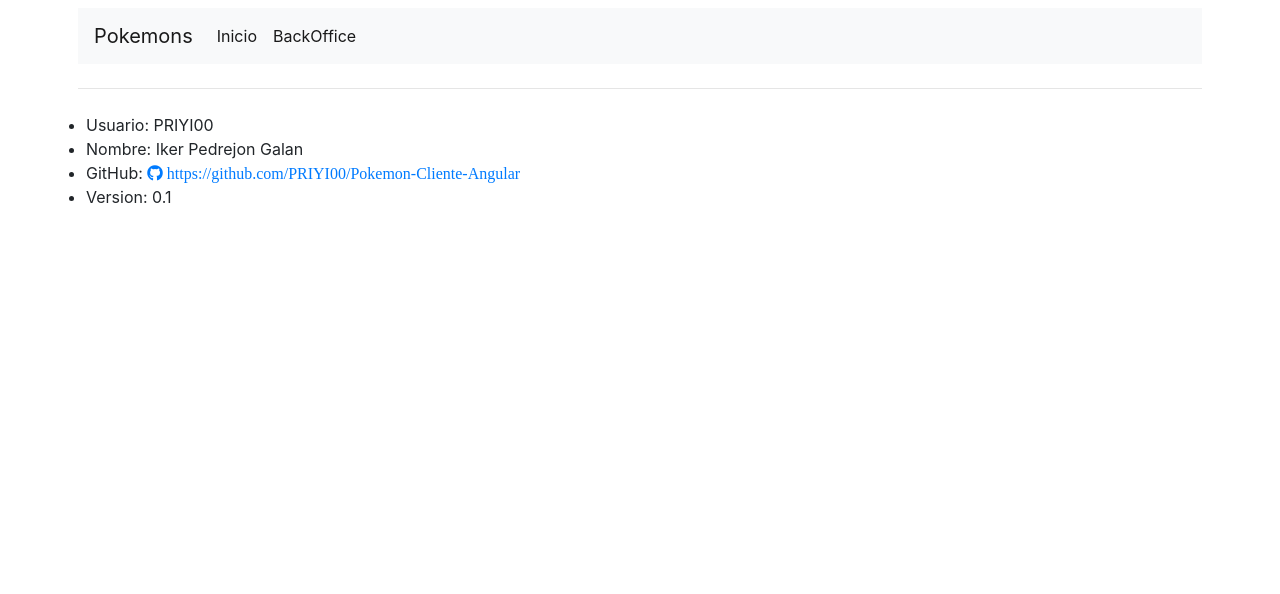
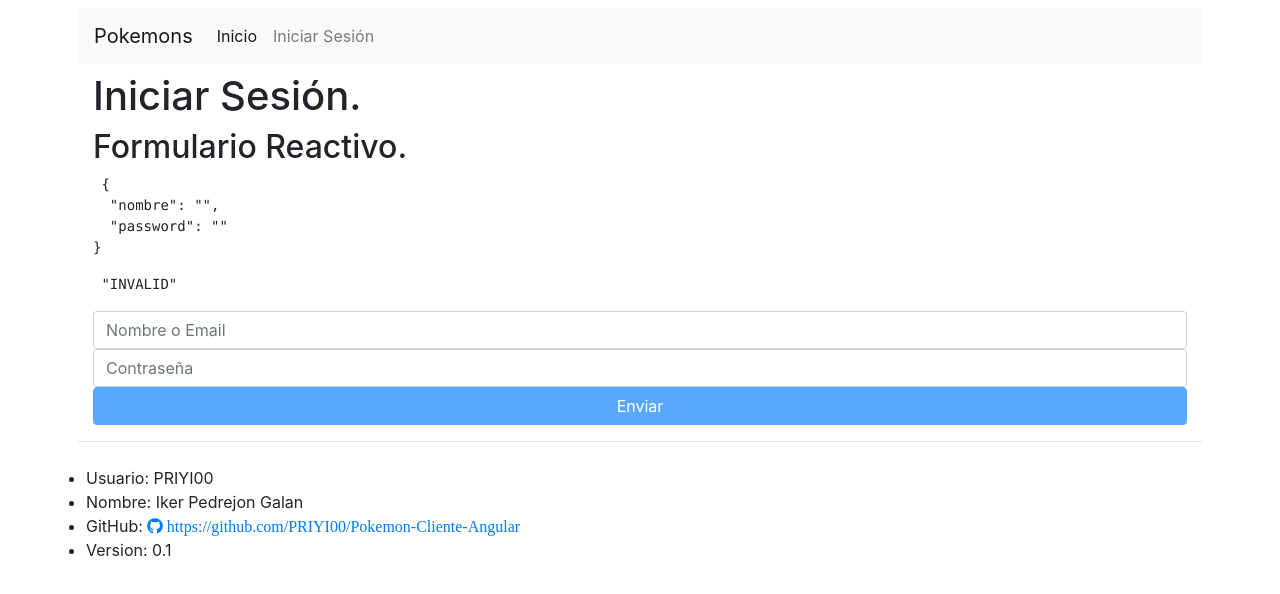
Before and after one commit to PRIYI00/Pokemon-Cliente-Angular, an Angular app: page /login in a window 1280 px wide. Before the commit this address led to /. Shown: the top 594 px of the page. Built offline with nearby package versions, Linux system fonts and the light colour scheme.

Commit message:
Creado Login con BackOffice

```diff
--- a/src/app/app-routing.module.ts
+++ b/src/app/app-routing.module.ts
@@ -2,10 +2,12 @@
 import { Routes, RouterModule } from '@angular/router';
 import { InicioComponent } from './paginas/inicio/inicio.component';
 import { BackofficeComponent } from './paginas/backoffice/backoffice.component';
+import { LoginComponent } from './paginas/login/login.component';
 
 const routes: Routes = [
   {path: '', component: InicioComponent},
-  {path: 'backoffice', component: BackofficeComponent}
+  {path: 'backoffice', component: BackofficeComponent},
+  {path: 'login', component: LoginComponent}
 ];
 
 @NgModule({
--- a/src/app/app.module.ts
+++ b/src/app/app.module.ts
@@ -12,6 +12,7 @@
 import { PokemonPipe } from './pipes/pokemon.pipe';
 import { NavbarComponent } from './componentes/navbar/navbar.component';
 import { BackofficeComponent } from './paginas/backoffice/backoffice.component';
+import { LoginComponent } from './paginas/login/login.component';
 
 
 @NgModule({
@@ -20,7 +21,8 @@
     InicioComponent,
     PokemonPipe,
     NavbarComponent,
-    BackofficeComponent
+    BackofficeComponent,
+    LoginComponent
   ],
   imports: [
     NgbModule,
--- a/src/app/componentes/navbar/navbar.component.html
+++ b/src/app/componentes/navbar/navbar.component.html
@@ -9,8 +9,18 @@
             <li class="nav-item active">
                 <a [routerLink]="['/']" routerLinkActive="router-link-active" class="nav-link"> Inicio </a>
             </li>
-            <li class="nav-item active">
-                <a [routerLink]="['/backoffice']" routerLinkActive="router-link-active" class="nav-link"> BackOffice </a>
+
+            <!-- Rutas si el Usuario esta Logeado o no -->
+            <li class="nav-item">
+                <a *ngIf="!usuarioService.estaLogeado()" [routerLink]="'/login'" routerLinkActive="" class="nav-link"> Iniciar Sesión </a>
+            </li>
+
+            <li class="nav-item">
+                <a *ngIf="usuarioService.estaLogeado()" [routerLink]="'/backoffice'" routerLinkActive="" class="nav-link"> Backoffice </a>
+            </li>
+
+            <li class="nav-item">
+                <a *ngIf="usuarioService.estaLogeado()" (click)="salir()" class="nav-link text-danger"> Cerrar Sesión </a>
             </li>
         </ul>
     </div>
--- a/src/app/componentes/navbar/navbar.component.ts
+++ b/src/app/componentes/navbar/navbar.component.ts
@@ -1,4 +1,6 @@
 import { Component, OnInit } from '@angular/core';
+import { Router } from '@angular/router';
+import { UsuarioService } from 'src/app/paginas/services/Usuario.service';
 
 @Component({
   selector: 'app-navbar',
@@ -7,7 +9,7 @@
 })
 export class NavbarComponent implements OnInit {
 
-  constructor() {
+  constructor(private router: Router, private usuarioService: UsuarioService) {
     console.debug('NavbarComponent Constructor');
   } // Constructor
 
@@ -15,4 +17,16 @@
     console.debug('NavbarComponent ngOnInit');
   } // ngOnInit
 
+  salir() {
+    console.trace('NavbarComponent Salir (Cerrar Sesión)');
+    const mensaje = '¿Esta seguro que quiere cerrar la sesión?';
+    if (confirm(mensaje)) {
+      this.usuarioService.cerrarSesion();
+      this.router.navigate(['/']); // ir a Inicio
+    } else {
+      console.trace('Sigue a lo Tuyo');
+    }
+  } // Salir
+
+
 } // NavbarComponent
--- /dev/null
+++ b/src/app/model/usuario.ts
@@ -0,0 +1,11 @@
+export class Usuario {
+    id: number;
+    nombre: string;
+    password: string;
+
+    constructor() {
+        this.id = 0;
+        this.nombre = '';
+        this.password = '';
+    }
+}
--- /dev/null
+++ b/src/app/paginas/login/login.component.html
@@ -0,0 +1,38 @@
+<h1> Iniciar Sesión. </h1>
+
+<h2> Formulario Reactivo. </h2>
+
+<div class="row">
+    <div class="col">
+
+        <pre> {{formulario.value | json}} </pre>
+        <pre> {{formulario.status | json}} </pre>
+
+        <form [formGroup] = "formulario" (ngSubmit) = "enviar(formulario.value)">
+            <small *ngIf="formulario.controls.nombre.invalid && formulario.controls.nombre.dirty"
+                class="text-danger">Minimo 2 caracteres Maximo 100</small>
+
+            <small *ngIf="formulario.controls.nombre.valid"
+                class="text-success"> Nombre correcto </small>
+
+            <input type="text" formControlName = "nombre"
+                placeholder = "Nombre o Email"
+                class = "form-control"/>
+
+            <small *ngIf="formulario.controls.password.invalid && formulario.controls.password.dirty"
+                class="text-danger" >Minimo 6 caracteres Maximo 8 </small>
+
+            <small *ngIf="formulario.controls.password.valid"
+                class="text-success"> Contraseña Correcta </small>
+
+            <input type="password" formControlName = "password"
+                placeholder = "Contraseña"
+                class = "form-control"/>
+
+            <input  type="submit"
+                    [disabled] = "formulario.invalid"
+                    value="Enviar"
+                    class="btn btn-primary btn-block">
+        </form>
+    </div> <!-- Cierre de la Columna Uno -->
+</div> <!-- Cierre del Row -->
--- /dev/null
+++ b/src/app/paginas/login/login.component.ts
@@ -0,0 +1,52 @@
+import { Component, OnInit } from '@angular/core';
+import { FormGroup, FormBuilder, Validators } from '@angular/forms';
+import { Router } from '@angular/router';
+import { UsuarioService } from '../services/Usuario.service';
+
+@Component({
+  selector: 'app-login',
+  templateUrl: './login.component.html',
+  styleUrls: ['./login.component.sass']
+})
+export class LoginComponent implements OnInit {
+
+  formulario: FormGroup;
+
+  constructor(private builder: FormBuilder,
+              private router: Router,
+              private usuarioService: UsuarioService) {
+    console.trace('LoginComponent Constructor');
+
+    // Construir Formulario
+    this.formulario = this.builder.group({
+      // Definir los Valores del Formulario.
+      nombre: ['', Validators.compose(
+        [Validators.required, Validators.minLength(2), Validators.maxLength(100)]
+      )],
+      password: ['', Validators.compose(
+        [Validators.required, Validators.minLength(6), Validators.maxLength(8)]
+      )]
+    });
+  } // Constructor
+
+  ngOnInit() {
+    console.trace('LoginComponent ngOnInit');
+  } // NgOnInit
+
+  enviar(values: any) {
+    console.trace('LoginComponent Enviar Formulario %o ', values);
+
+    const nombre = values.nombre;
+    const password = values.password;
+    const uLogeado = this.usuarioService.login(nombre, password);
+
+    if (uLogeado) {
+      console.trace('Usuario logeado con exito %o', uLogeado);
+      this.router.navigate(['privado']);
+    } else {
+      console.warn('Usuario NO logeado');
+      // TODO cambiar alert
+      alert('Por favor prueba de nuevo a logearte');
+    }
+  } // Enviar
+}
--- /dev/null
+++ b/src/app/paginas/services/Usuario.service.ts
@@ -0,0 +1,58 @@
+import { IUsuarioService } from './IUsuario.service';
+import { Injectable } from '@angular/core';
+import { Usuario } from 'src/app/model/usuario';
+
+@Injectable({
+    providedIn: 'root'
+})
+export class UsuarioService implements IUsuarioService {
+    private storage: any;
+    private isLogged: boolean;
+    private usuario: Usuario;
+
+    constructor() {
+        console.trace('UsuariosService Constructor');
+        this.storage = window.sessionStorage;
+        this.isLogged = false;
+        this.usuario = undefined;
+    } // Constructor
+
+    estaLogeado(): boolean {
+        console.trace('UsuarioService estaLogeado');
+        const estaLog = this.storage.getItem('isLogged');
+        if (estaLog) {
+            return true;
+        } else {
+            return false;
+        }
+    }
+
+    login(nombre: string, password: string): Usuario {
+        console.trace('UsuariosService Login nombre %s password %s', nombre, password);
+        const NOMBRE = 'admin';
+        const PASS = 'admin123';
+
+        let usuarioBuscar: Usuario;
+
+        if (NOMBRE === nombre && PASS === password) {
+            console.trace('Usuario Encontrado.');
+            // Crear Usuario.
+            usuarioBuscar = new Usuario();
+            usuarioBuscar.nombre = nombre;
+            usuarioBuscar.password = password;
+            usuarioBuscar.id = 99;
+            // Marcar que esta Logeado.
+            this.storage.setItem('isLogged', true);
+        } else {
+            console.trace('Usuario no Encontrado.');
+            this.storage.setItem('isLogged', false);
+        }
+
+        return usuarioBuscar;
+    } // Login
+
+    cerrarSesion() {
+        console.trace('Metodo Cerrar Sesion UsuarioService');
+        this.storage.removeItem('isLogged');
+    } // Cerrar Sesion
+}
```
Also changed, not shown: src/app/guard/login.guard.ts (added, +26 -0 lines), src/app/paginas/services/IUsuario.service.ts (added, +15 -0 lines), src/app/paginas/login/login.component.sass (added).
